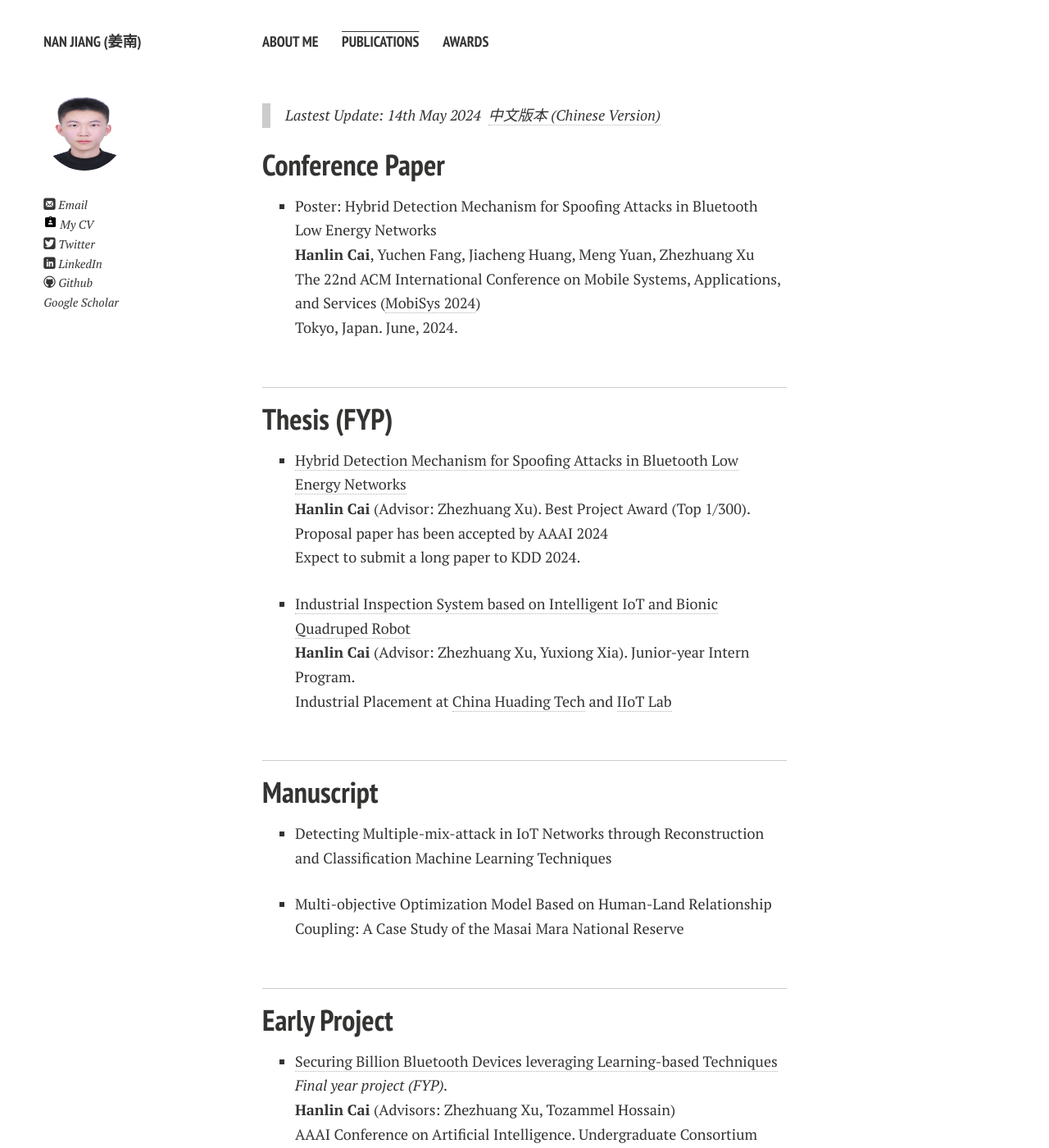
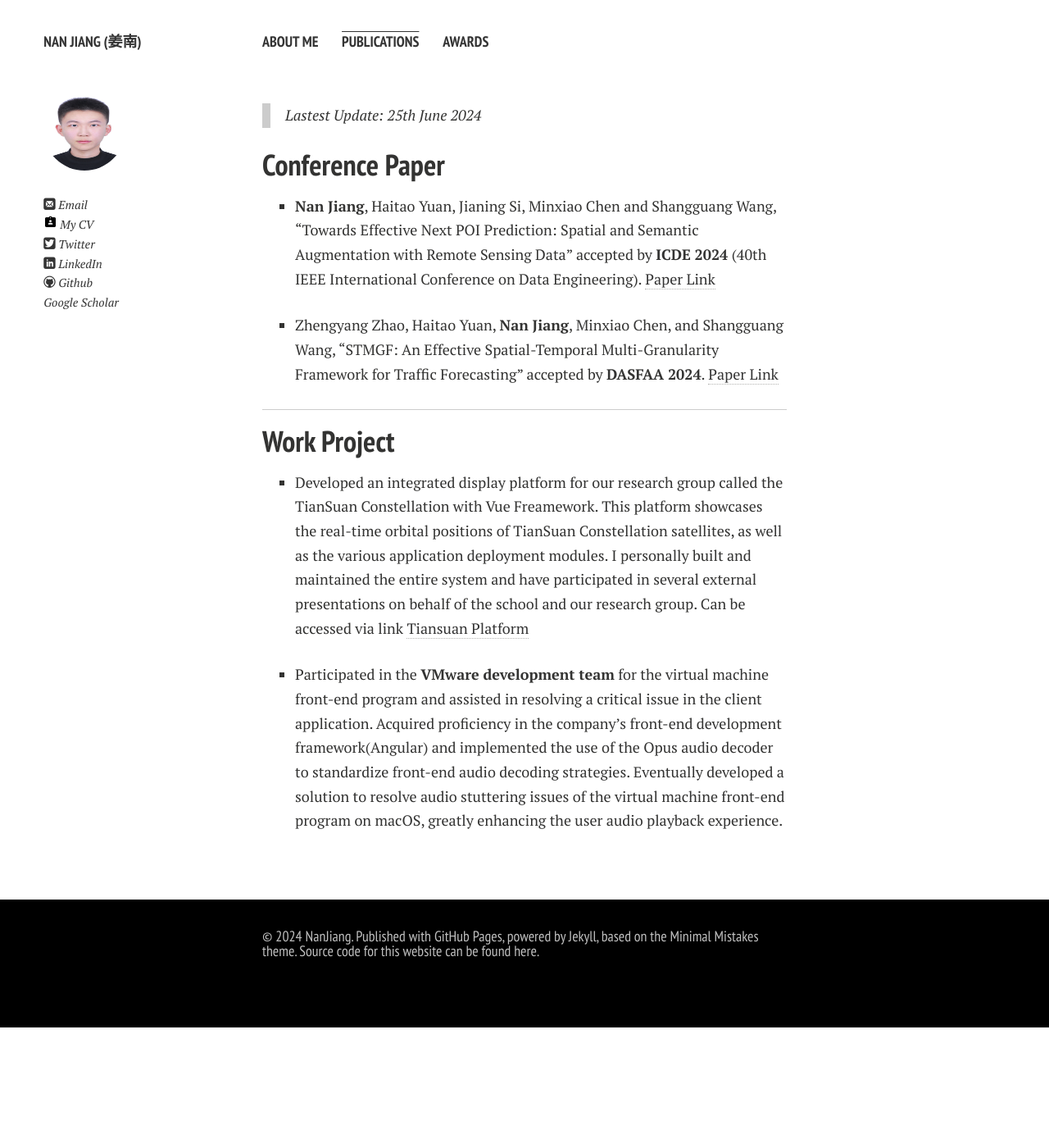
Before and after one commit to Im-jn/Im-jn.github.io, a Jekyll site: the page built from publications.md, in a window 1280 px wide and 1400 px high. Shown: the whole window at 82% size. Built offline with Jekyll 4.4.1, drawn with Linux system fonts in a browser that asks for light colours; nearby versions of some CDN libraries; comment, search, counter and statistics services are not loaded; a style sheet for code colours, icons or effects is not loaded; some of the changed text lies outside the part shown.

Commit message:
publications

```diff
--- a/publications.md
+++ b/publications.md
@@ -4,43 +4,20 @@ permalink: /publications/index.html
 title: Publications
 ---
 
-> Lastest Update: 14th May 2024&nbsp;  [中文版本 (Chinese Version)](https://caihanlin.com/file/publications-zh/)
+> Lastest Update: 25th June 2024
 
 ## Conference Paper
 
-- Poster: Hybrid Detection Mechanism for Spoofing Attacks in Bluetooth Low Energy Networks<br>**Hanlin Cai**, Yuchen Fang, Jiacheng Huang, Meng Yuan, Zhezhuang Xu<br>The 22nd ACM International Conference on Mobile Systems, Applications, and Services ([MobiSys 2024](https://www.sigmobile.org/mobisys/2024/))<br>Tokyo, Japan. June, 2024.
+- **Nan Jiang**, Haitao Yuan, Jianing Si, Minxiao Chen and Shangguang Wang, "Towards Effective Next POI Prediction: Spatial and Semantic Augmentation with Remote Sensing Data" accepted by **ICDE 2024** (40th IEEE International Conference on Data Engineering). [Paper Link](https://arxiv.org/abs/2404.04271)
 
-  <br>
-
+- Zhengyang Zhao, Haitao Yuan, **Nan Jiang**, Minxiao Chen, and Shangguang Wang, "STMGF: An Effective Spatial-Temporal Multi-Granularity Framework for Traffic Forecasting" accepted by **DASFAA 2024**. [Paper Link](https://arxiv.org/abs/2404.05774)
 
 ---
 
-## Thesis (FYP)
+## Work Project
 
-- [Hybrid Detection Mechanism for Spoofing Attacks in Bluetooth Low Energy Networks](https://caihanlin.com/mypaper/thesis/UG-thesis.pdf)<br>**Hanlin Cai** (Advisor: Zhezhuang Xu). Best Project Award (Top 1/300).<br>Proposal paper has been accepted by AAAI 2024<br>Expect to submit a long paper to KDD 2024.
+- Developed an integrated display platform for our research group called the TianSuan Constellation with Vue Freamework. This platform showcases the real-time orbital positions of TianSuan Constellation satellites, as well as the various application deployment modules. I personally built and maintained the entire system and have participated in several external presentations on behalf of the school and our research group. Can be accessed via link [Tiansuan Platform](http://tle.tiansuan.site/#/)
+<br>
 
-- [Industrial Inspection System based on Intelligent IoT and Bionic Quadruped Robot](https://caihanlin.com/mypaper/thesis/IP-report.pdf)<br>**Hanlin Cai** (Advisor: Zhezhuang Xu, Yuxiong Xia). Junior-year Intern Program.<br>Industrial Placement at [China Huading Tech](http://www.hdim.com.cn/) and [IIoT Lab](https://dqxy.fzu.edu.cn/en/)<br>
-
-  <br>
-
----
-
-## Manuscript
-
-- Detecting Multiple-mix-attack in IoT Networks through Reconstruction and Classification Machine Learning Techniques<br>
-
-- Multi-objective Optimization Model Based on Human-Land Relationship Coupling: A Case Study of the Masai Mara National Reserve<br>
-
-  <br>
-
----
-
-## Early Project
-
-- [Securing Billion Bluetooth Devices leveraging Learning-based Techniques](https://www.researchgate.net/publication/378144932)<br>*Final year project (FYP).*<br>**Hanlin Cai** (Advisors: Zhezhuang Xu, Tozammel Hossain)<br>AAAI Conference on Artificial Intelligence. Undergraduate Consortium ([AAAI 2024 UC](https://aaai.org/aaai-conference/undergraduate-consortium-program/))<br>Vancouver, Canada. February, 2024.
-
-- Optimizing Traffic Sign Detection System Using Deep Residual Neural Networks Combined with Analytic Hierarchy Process Model<br>*Junior year course design, early project.*<br>**Hanlin Cai**, Zheng Li, Jiaqi Hu, Wei Hong Lim, Sew Sun Tiang, Mastaneh Mokayef, Chin Hong Wong<br>The 28th International Conference on Artificial Life and Robotics (ICAROB 2023)<br>Beppu, Japan. February, 2023.<br>Recommended for expanding publication in the Journal of Advances in Artificial Life Robotics (EI Compendex).
-
-- An IoT Garbage Monitoring System for Effective Garbage Management<br>*Freshman course design, early project.*<br>**Hanlin Cai**, Jiaqi Hu, Zheng Li, Wei Hong Lim, Mastaneh Mokayef, Chin Hong Wong<br>The 4th International Conference on Computer Engineering, Network and Intelligent Multimedia<br>Surabaya, Indonesia. November, 2022.<br>
-
-  <br>
+- Participated in the **VMware development team** for the virtual machine front-end program and assisted in resolving a critical issue in the client application. Acquired proficiency in the company’s front-end development framework(Angular) and implemented the use of the Opus audio decoder to standardize front-end audio decoding strategies. Eventually developed a solution to resolve audio stuttering issues of the virtual machine front-end program on macOS, greatly enhancing the user audio playback experience.
+<br>
```
Also changed, not shown: file/publications-zh.md (deleted, +0 -31 lines), index.md (+3 -2 lines).
